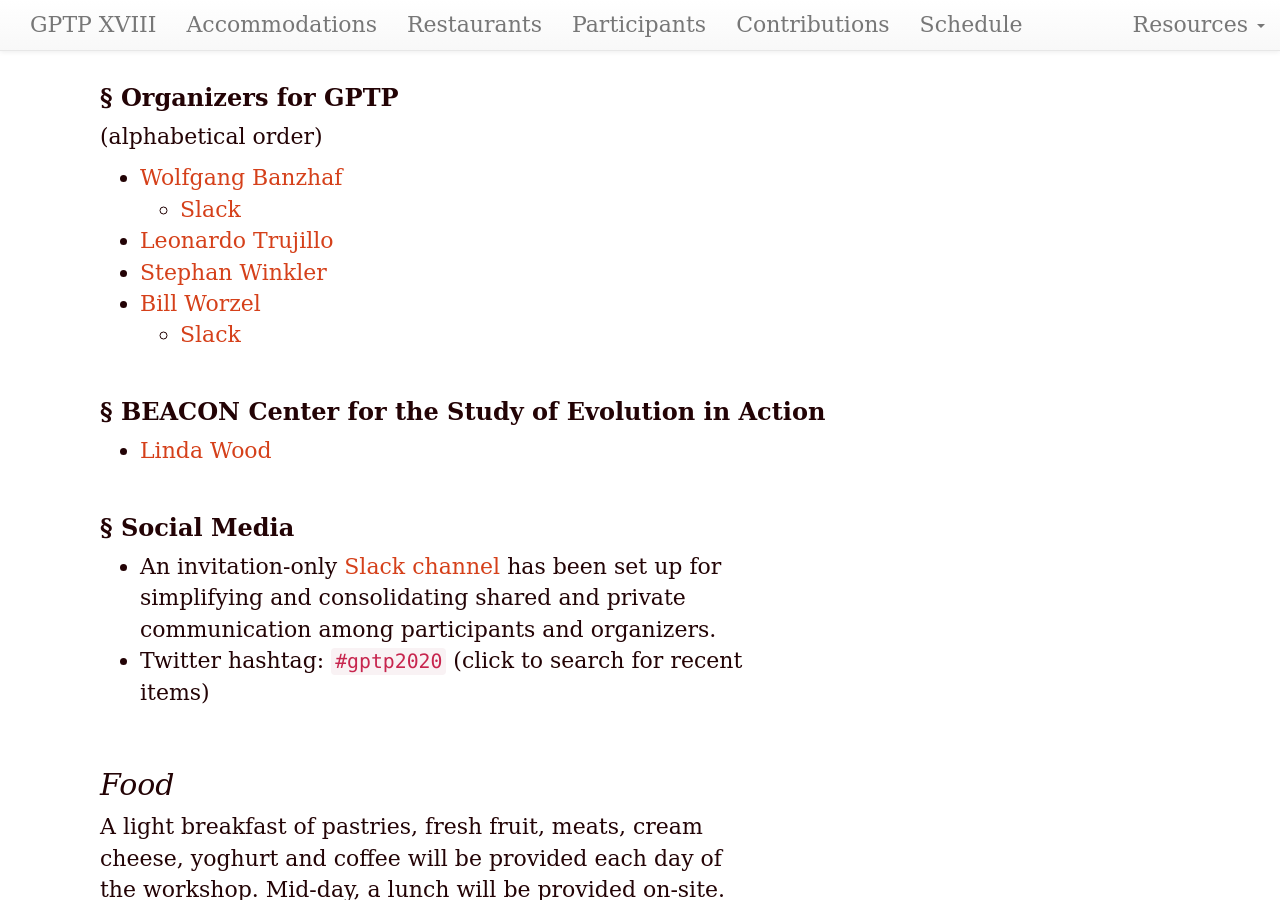
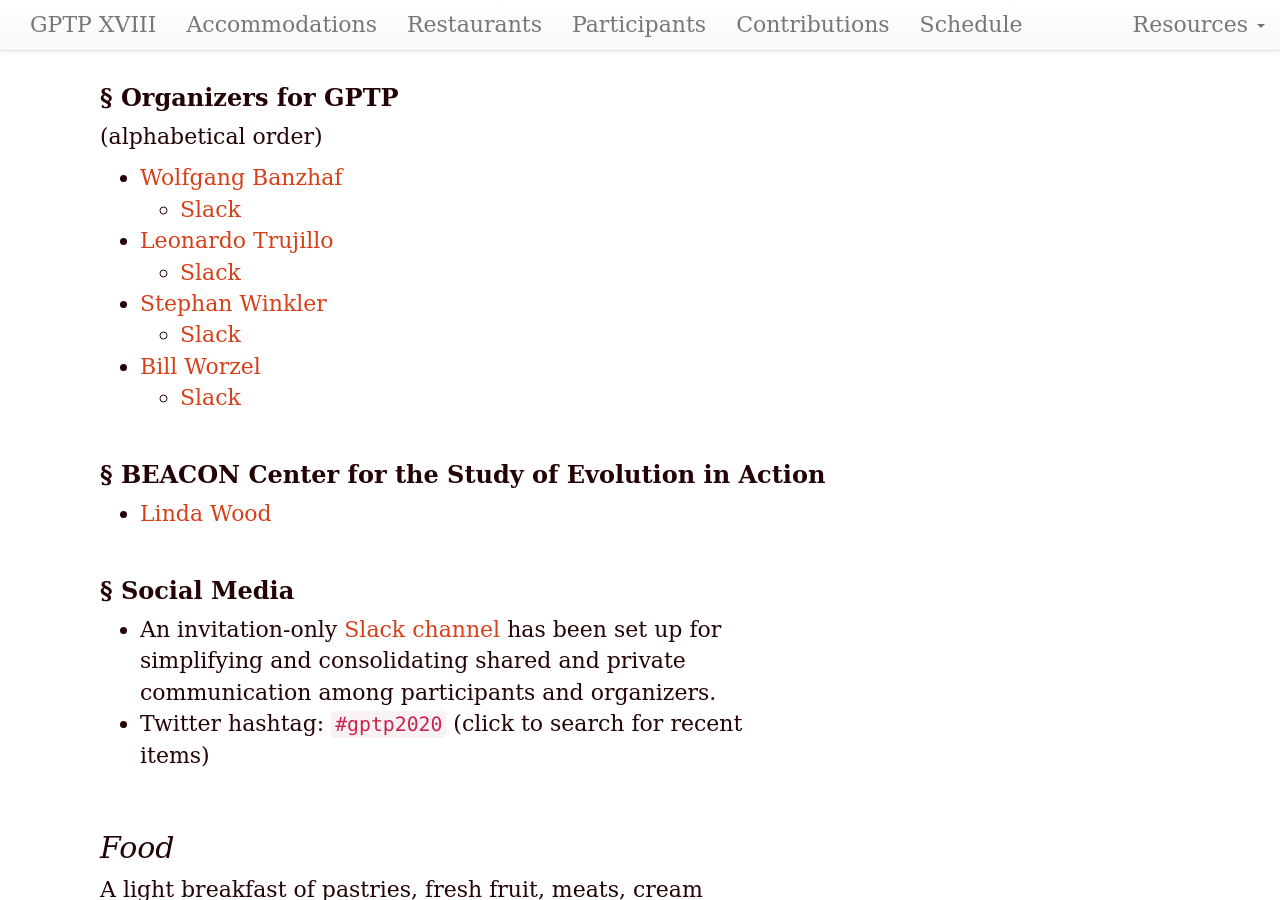
Before and after one commit to GPTP-workshop/gptp-workshop.github.io, a Jekyll site: the page built from index.md, in a window 1280 px wide and 900 px high, scrolled down 790 px. Built offline with Jekyll 4.4.1, drawn with Linux system fonts in a browser that asks for light colours.

Commit message:
Update index.md

```diff
--- a/index.md
+++ b/index.md
@@ -4,7 +4,7 @@ updated: "Feb 13, 2020"
 roman: "XVIII"
 dates: "May 14-17, 2020"
 ---
-Genetic Programming Theory & Practice is a small, invitation-only workshop hosted 2020 by the [Center for the Study of Complex Systems](https://) at University of Michigan in Ann Arbor, MI. This year's meeting will be held May 14-17, 2020.
+Genetic Programming Theory & Practice is a small, invitation-only workshop hosted 2020 by the [Center for the Study of Complex Systems](https://lsa.umich.edu/cscs) at University of Michigan in Ann Arbor, MI. This year's meeting will be held May 14-17, 2020.
 
 _Note that this year's workshop will be *back* in Ann Arbor. This is in line with our decisions from previous meetings to alternate between Ann Arbor and East Lansing. Like last year, we might extend by an additional day compared to earlier sessions, including full days on Thursday, Friday and Saturday, plus a half-day Sunday._
 
@@ -21,13 +21,15 @@ _Note that this year's workshop will be *back* in Ann Arbor. This is in line wit
 - [Wolfgang Banzhaf](http://www.cse.msu.edu/~banzhafw/)
     - [Slack](https://gptp-workshops.slack.com/messages/@wolfgang/)
 - [Leonardo Trujillo](https://www.researchgate.net/lab/Leonardo-Trujillo-Lab)
+    - [Slack](https://gptp-workshops.slack.com/messages/@leo-itt/)
 - [Stephan Winkler](http://bioinformatics.fh-hagenberg.at/site/index.php?id=36)
+    - [Slack](https://gptp-workshops.slack.com/messages/@wolfgang/)
 - [Bill Worzel](https://www.spartaninnovations.org/bill-worzel)
     - [Slack](https://gptp-workshops.slack.com/messages/@bill_w/)
 
 ### BEACON Center for the Study of Evolution in Action
 
-- [Linda Wood](https://)
+- [Linda Wood](https://lsa.umich.edu/cscs/people/staff/linmwood.html)
 
 ### Social Media
 
```
